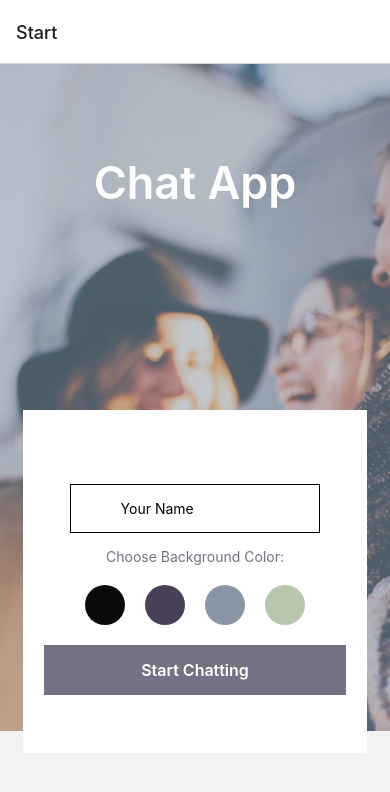
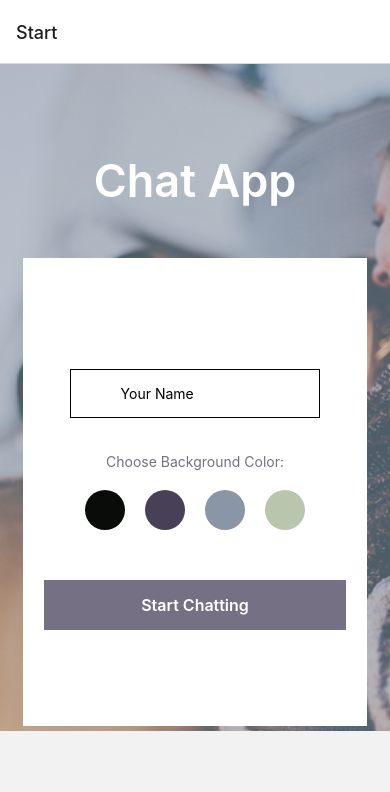
Before and after one commit to DavidJFigueroa/Chat-App, a React Native app: screen /Start in a window 390 px wide. Shown: the top 792 px of the page. Built offline with nearby package versions, Linux system fonts and the light colour scheme.

Commit message:
fix: clipping from Android Keyboard fixed

```diff
--- a/components/Start.js
+++ b/components/Start.js
@@ -9,6 +9,7 @@ import {
   KeyboardAvoidingView,
   Platform,
   Alert,
+  ScrollView,
 } from "react-native";
 import {getAuth, signInAnonymously} from "firebase/auth";
 // import SearchIcon from "../assets/icon.svg";
@@ -136,20 +137,23 @@ const styles = StyleSheet.create({
     fontSize: 45,
     fontWeight: "600",
     color: "#FFFFFF",
-    marginBottom: 200,
+    marginBottom: 50,
   },
   chatContainer: {
     backgroundColor: "white",
     width: "88%",
-    height: "44%",
+    // height: "44%",
+    minHeight: "60%",
     justifyContent: "center",
     alignItems: "center",
+    marginBottom: 30,
   },
   searchContainer: {
     flexDirection: "row",
     justifyContent: "center",
     alignItems: "center",
     backgroundColor: "#fff",
+    marginBottom: 20,
   },
   searchIcon: {
     position: "absolute",
@@ -169,6 +173,7 @@ const styles = StyleSheet.create({
     flexDirection: "row",
     justifyContent: "space-around",
     margin: 20,
+    marginBottom: 50,
   },
   colorButton: {
     width: 40,
```
